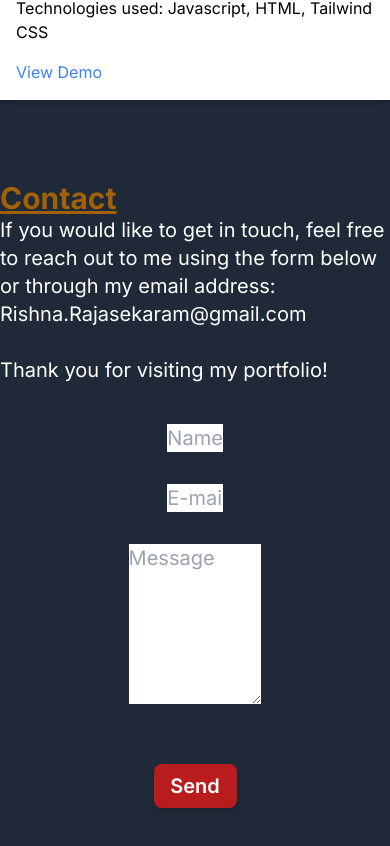
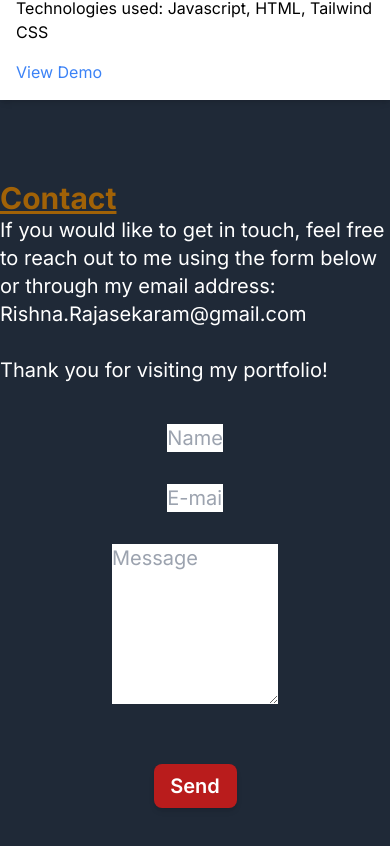
Before and after one commit to RAWjasekaram/Portfolio, a Next.js app in the folder with-tailwindcss-app/: page / in a window 390 px wide. Shown: the part 2001-2847 px from the top of the page. Built offline with nearby package versions, Linux system fonts and the light colour scheme.

Commit message:
fix breakpoint on email component

```diff
--- a/with-tailwindcss-app/app/components/Email.tsx
+++ b/with-tailwindcss-app/app/components/Email.tsx
@@ -2,7 +2,7 @@ import React from "react";
 
 const Email: React.FC = () => {
   return (
-    <div className="flex flex-col text-xl mx-4 lg:mx-80">
+    <div className="flex flex-col text-xl mx-4 lg:mx-auto">
       <form
         className=""
         action="https://getform.io/f/f0b8d807-73a4-4d90-af94-fa134e93610c"
@@ -27,7 +27,7 @@ const Email: React.FC = () => {
 
           <textarea
             required
-            className="w-4/5 mx-auto h-40"
+            className=" w-full mx-auto h-40 md:w-4/5 "
             placeholder="Message"
             name="message"
           />
```
